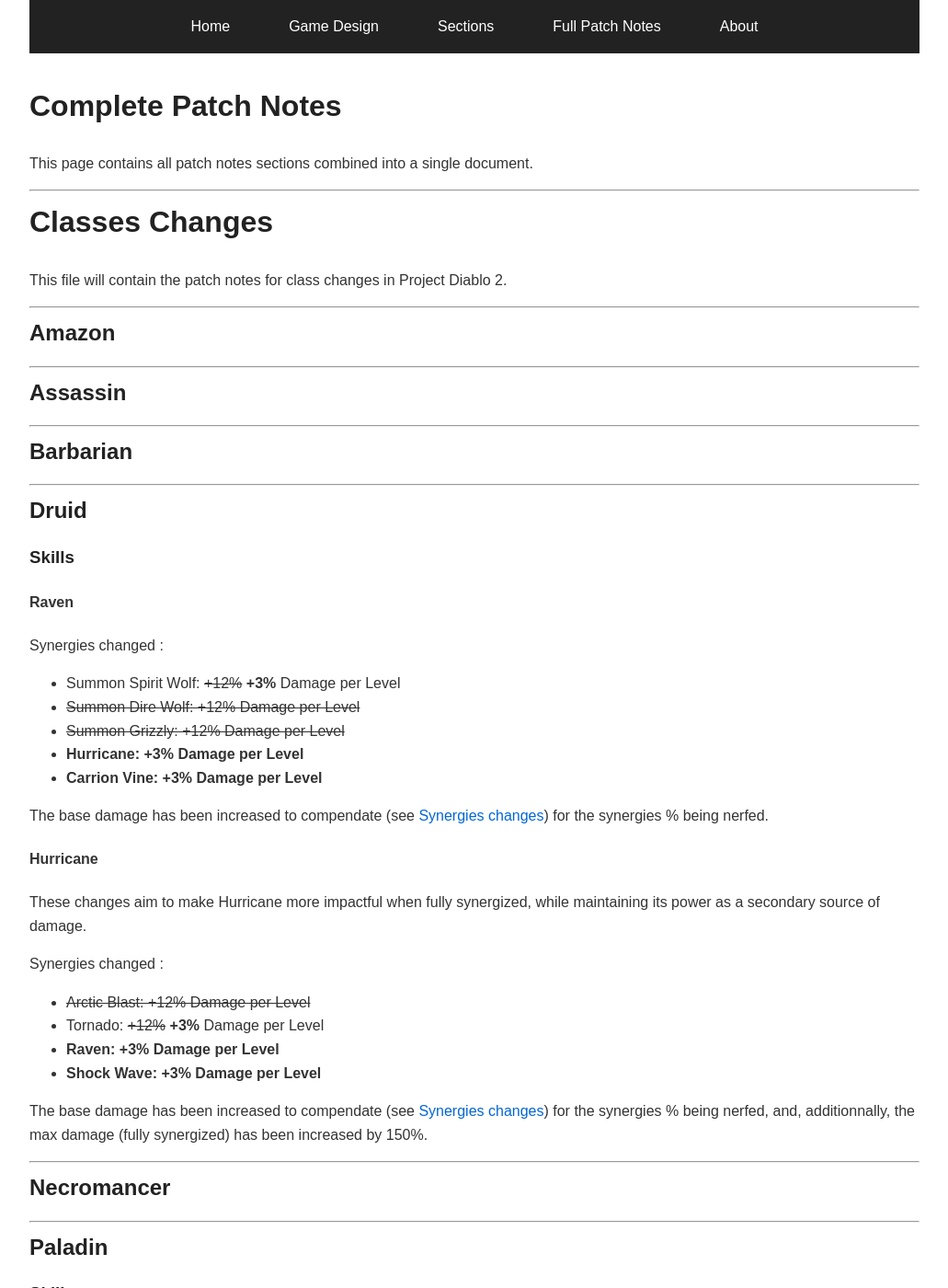
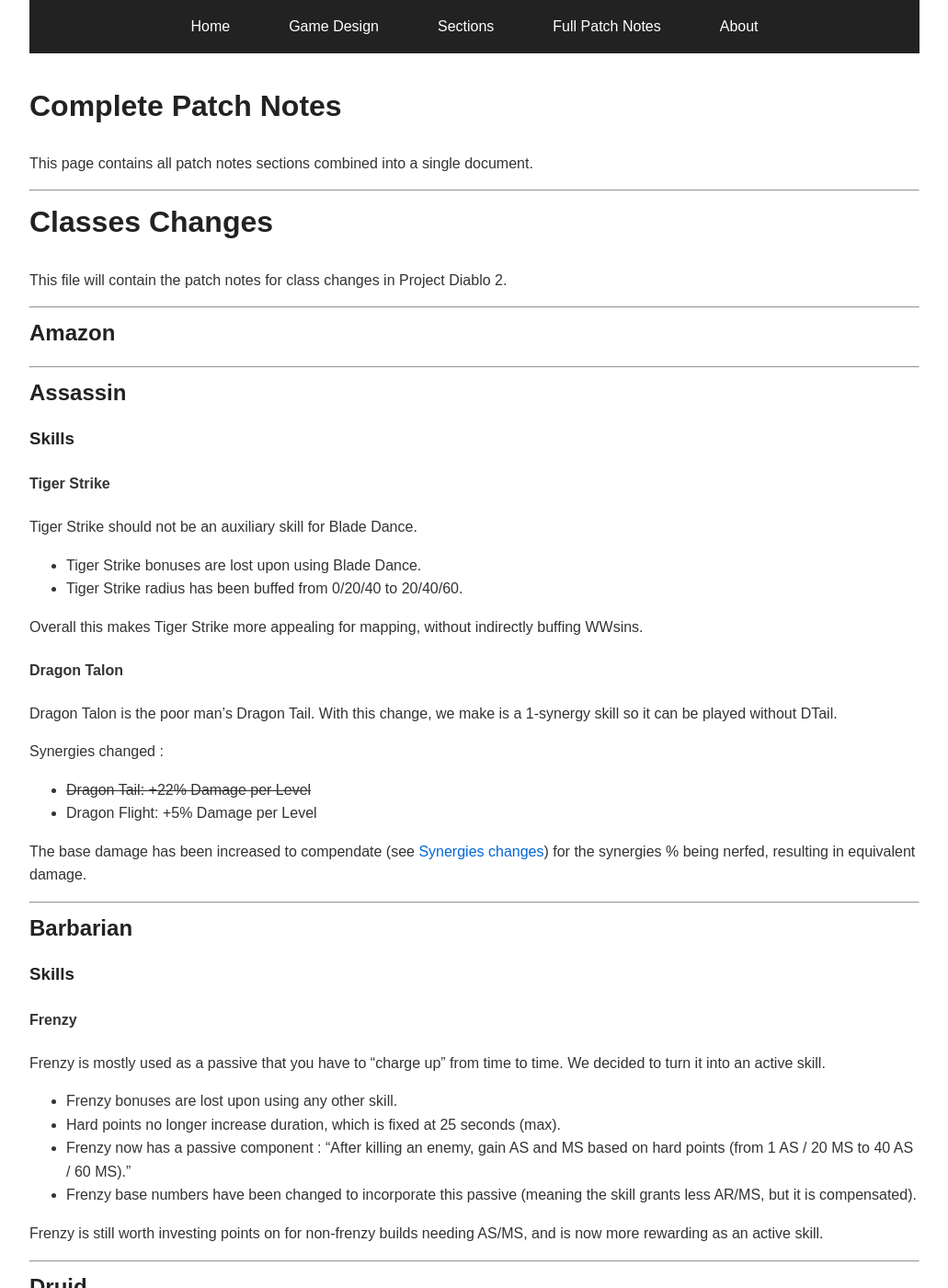
Before and after one commit to zagd3m/patchnotes, a Jekyll site: the page built from docs/full-notes.md, in a window 1280 px wide and 1400 px high. Shown: the whole window at 92% size, without its empty margins (124-1155 px from the left). Built offline with Jekyll 4.4.1, drawn with Linux system fonts in a browser that asks for light colours; some of the changed text lies outside the part shown.

Commit message:
Changes to Hammers, Tiger Strike, DTalon and Frenzy.

```diff
--- a/docs/_includes/patch-sections/classes_assassin.md
+++ b/docs/_includes/patch-sections/classes_assassin.md
@@ -1 +1,23 @@
 ## Assassin
+
+### Skills
+
+#### Tiger Strike
+
+Tiger Strike should not be an auxiliary skill for Blade Dance.
+
+- Tiger Strike bonuses are lost upon using Blade Dance.
+- Tiger Strike radius has been buffed from 0/20/40 to 20/40/60.
+
+Overall this makes Tiger Strike more appealing for mapping, without indirectly buffing WWsins.
+
+#### Dragon Talon
+
+Dragon Talon is the poor man's Dragon Tail. With this change, we make is a 1-synergy skill so it can be played without DTail.
+
+Synergies changed :
+
+- ~~Dragon Tail: +22% Damage per Level~~
+- Dragon Flight: +5% Damage per Level
+
+The base damage has been increased to compendate (see [Synergies changes](/patchnotes/sections/systems)) for the synergies % being nerfed, resulting in equivalent damage.
--- a/docs/_includes/patch-sections/classes_barbarian.md
+++ b/docs/_includes/patch-sections/classes_barbarian.md
@@ -1 +1,14 @@
 ## Barbarian
+
+### Skills
+
+#### Frenzy
+
+Frenzy is mostly used as a passive that you have to "charge up" from time to time. We decided to turn it into an active skill.
+
+- Frenzy bonuses are lost upon using any other skill.
+- Hard points no longer increase duration, which is fixed at 25 seconds (max).
+- Frenzy now has a passive component : "After killing an enemy, gain AS and MS based on hard points (from 1 AS / 20 MS to 40 AS / 60 MS)."
+- Frenzy base numbers have been changed to incorporate this passive (meaning the skill grants less AR/MS, but it is compensated).
+
+Frenzy is still worth investing points on for non-frenzy builds needing AS/MS, and is now more rewarding as an active skill.
--- a/docs/_includes/patch-sections/classes_paladin.md
+++ b/docs/_includes/patch-sections/classes_paladin.md
@@ -21,3 +21,20 @@
 - **Vigor : Cooldown reduced by .5 / 20 seconds** (note that Alma and Leoric no longer reduce the cooldown in Zagd3m's patch)
 
 With maxxed synergies, a .5 total cooldown is possible.
+
+#### Blessed Hammer
+
+**Base damage buffed** (significantly) to compensate for the Concentration change and the synergy changes. Total damage (with Concentration aura) when fully synergized are identical to the current numbers.
+
+Synergies changed :
+
+- Blessed Aim: ~~+12%~~ **+3%** Magic Damage per Level
+- Vigor: ~~+12%~~ **+3%** Magic Damage per Level
+- Meditation: hammers have 5% chance (upon being cast) to be intangible, thus not being affected by walls or other objects they collide with.
+
+Overall, Blessed Hammer can now:
+
+- be used with Concentration to gain up to 50% damage increase (more likely 40% since 50% would be Conc level 60)
+- or with another aura to gain other benefits
+
+Players also have the choice to invest in Meditation for intangibility, or to skip it to gain the benefit of other skills (eg. Holy Shield, ...). This gives meaningful choices to Hammerdin builds, and will significantly increase the build diversity of Hammerdins.
```
